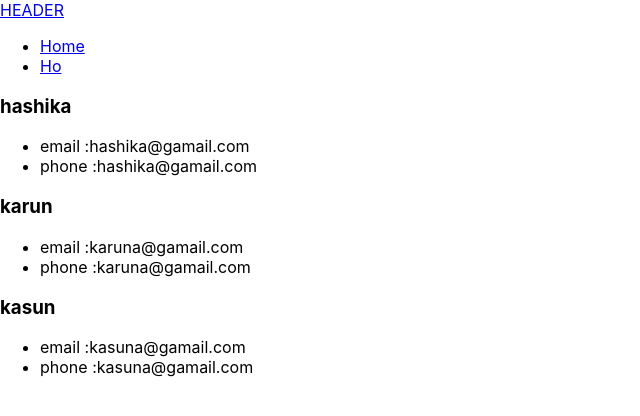
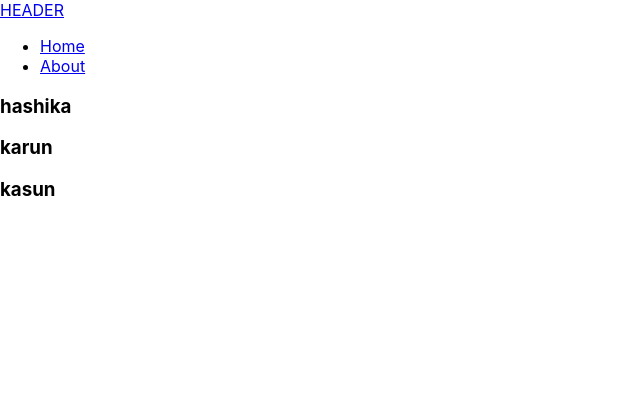
Before and after one commit to hashika2/react-apps, a React (Create React App) app in the folder reactmanager/: page / in a window 1280 px wide. Shown: the top 416 px of the page, without its empty margins (0-640 px from the left). Built offline with nearby package versions, Linux system fonts and the light colour scheme; the HTML template or start-up script is replaced by a standard one.

Commit message:
set react state and event of react

```diff
--- a/reactmanager/src/component/Contact.js
+++ b/reactmanager/src/component/Contact.js
@@ -1,17 +1,34 @@
 import React,{Component} from 'react';
 import PropTypes from 'prop-types';
+import { constants } from 'crypto';
 
 
 class Contact extends Component{
+
+    // constructor(){
+
+    //     super();
+    //     this.state={}
+    //     this.onShowCick =this.onShowCick.bind(this);
+    // }
+    state ={
+        showContactInfo:false
+    };
+
     render(){
-        const {name,email,phone}=this.props
+        const {name,email,phone}=this.props;
+        const {showContactInfo} =this.state;
         return(
             <div className="card card-body mb-3">
-                <h3>{name}</h3>
-                <ul className="list-group">
+                <h3>{name} <i onClick={()=>{
+                 this.setState({showContactInfo:!this.state.showContactInfo});
+                 }} className="fas fa-sort-down"/></h3>
+                {showContactInfo?(<ul className="list-group">
                 <li className="list-group-item">email :{email}</li>
-                <li className="list-group-item">phone :{phone}</li>
-                </ul>
+                <li className="list-group-item">phone :{phone}</li> </ul>)
+                :null }
+
+
 
             </div>
 
--- a/reactmanager/src/component/Header.js
+++ b/reactmanager/src/component/Header.js
@@ -14,7 +14,7 @@ function Header(prop){
                 <a href="/" className="nav-link">Home</a>
             </li>
             <li className="nav-item">
-                <a href="/" className="nav-link">Ho</a>
+                <a href="/" className="nav-link">About</a>
             </li>
         </ul>
     </div>
```
